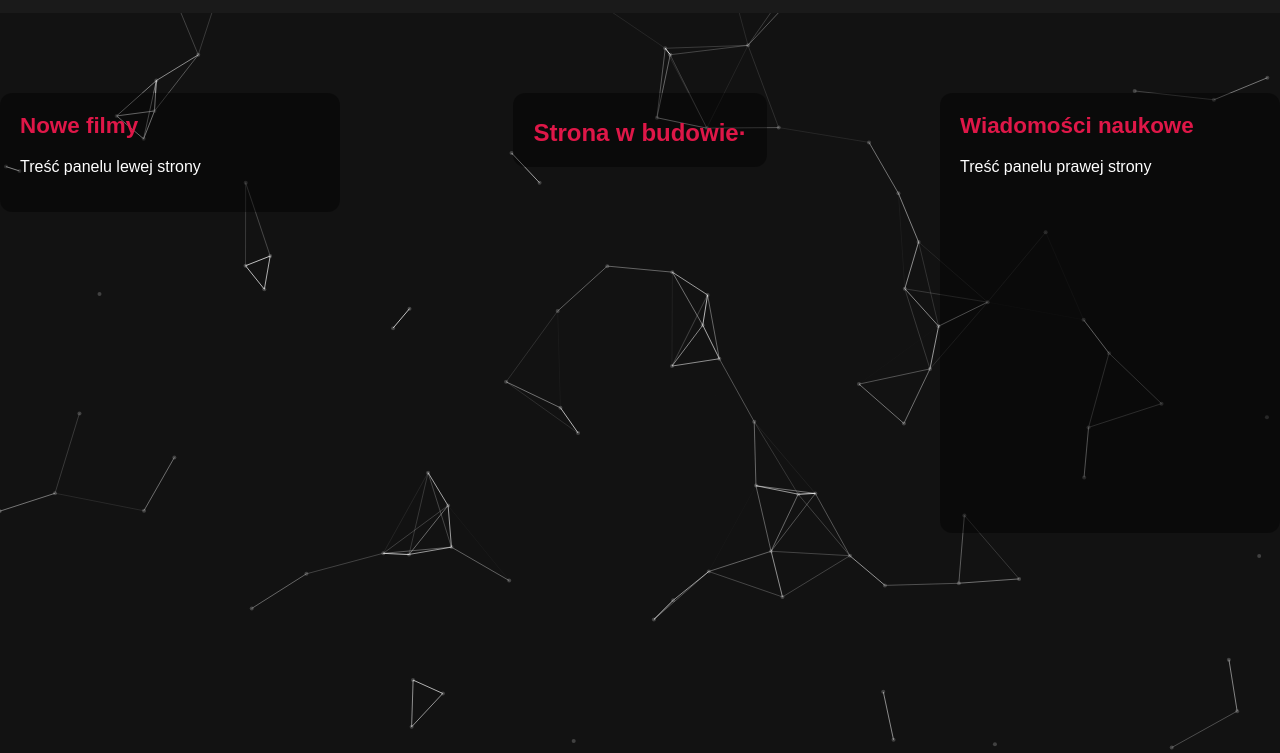
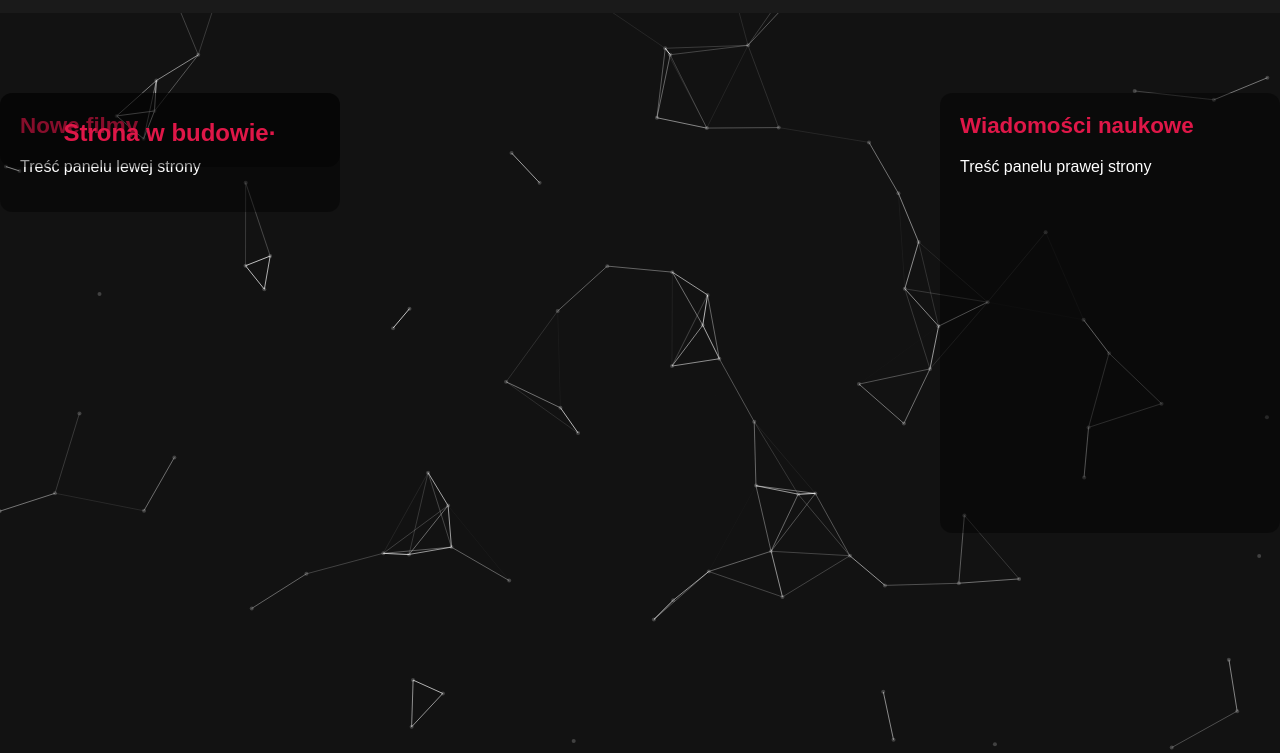
Before and after one commit to JakoJ-00/RealityLab, a plain HTML site: page index.html in a window 1280 px wide. Shown: the part 47-800 px from the top of the page. Drawn offline with nearby package versions, Linux system fonts and the light colour scheme.

Commit message:
Update style.css

```diff
--- a/style.css
+++ b/style.css
@@ -129,19 +129,16 @@ body { margin: 0; background: #121212; color: white; font-family: sans-serif; }
     }
 
     .under-construction {
-      display: flex;
-      flex-direction: column;
-      align-items: center;
-      justify-content: center;
+      position: fixed;
+      top: 140px;
+      left: 0;
+      width: 300px;
+      padding: 20px;
       background-color: rgba(0, 0, 0, 0.4);
-      padding: 20px;
       border-radius: 12px;
-      width: fit-content;         /* szerokość na miarę zawartości */
-      max-width: none;            /* brak ograniczenia szerokości */
-      margin: 80px auto 40px auto;
-      box-sizing: border-box;
-      overflow-wrap: break-word;  /* zawijanie długich słów */
-      word-break: break-word;     /* dodatkowe zabezpieczenie */
+      color: white;
+      height: auto;
+      overflow: auto;
     }
 
     .under-construction h2 {
```
